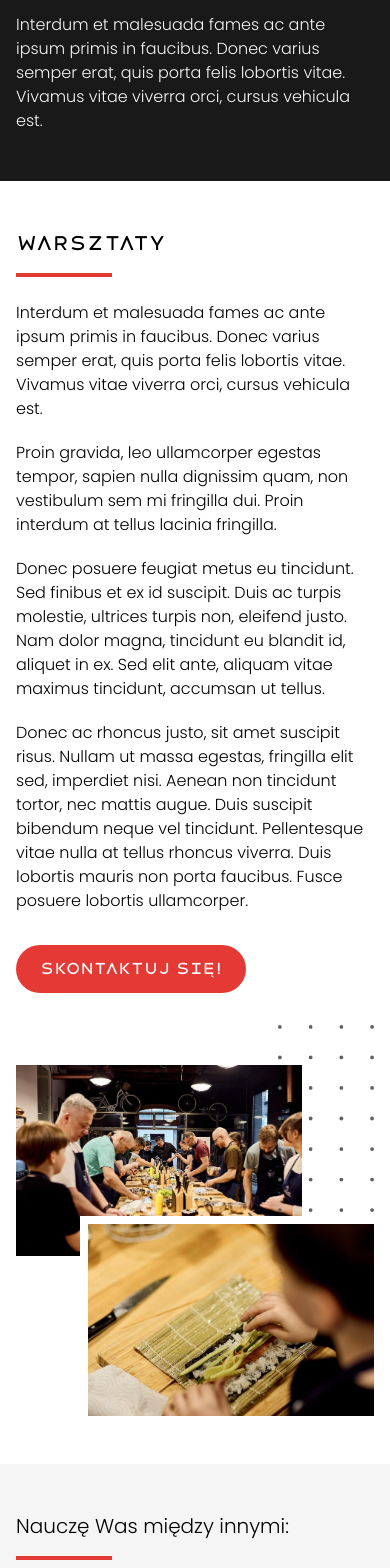
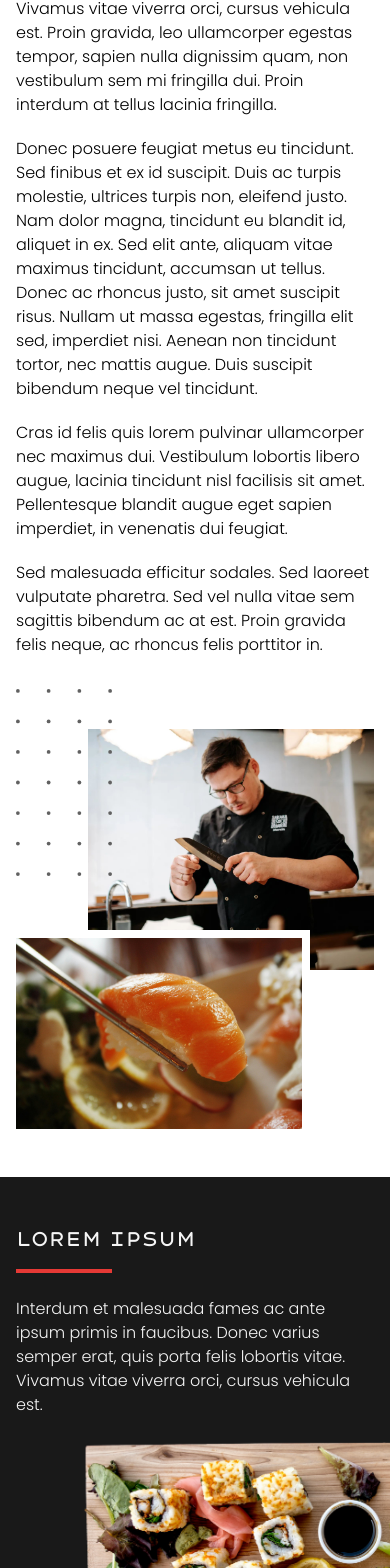
Before and after one commit to lukaszdzielo/marcin-podlinski, a Nuxt app: page / in a window 390 px wide. Shown: the part 195-1763 px from the top of the page. Built offline with nearby package versions, Linux system fonts and the light colour scheme.

Commit message:
update section select

```diff
--- a/components/Section-Aboutme.vue
+++ b/components/Section-Aboutme.vue
@@ -1,18 +1,35 @@
 <script>
-    export default {
-        data() {
-            return {
-                heading: 'O mnie',
-                padding: 'pt-6 sm:pt-8 md:pt-12 xl:pt-28 pb-6 sm:pb-10 md:pb-14 xl:pb-32',
-            }
-        }
+export default {
+    data() {
+        return {
+            heading: 'O mnie',
+            contentHTML: `<p>Interdum et malesuada fames ac ante ipsum primis in faucibus. Donec varius semper erat, quis porta felis lobortis vitae. Vivamus vitae viverra orci, cursus vehicula est. Proin gravida, leo ullamcorper egestas tempor, sapien nulla dignissim quam, non vestibulum sem mi fringilla dui. Proin interdum at tellus lacinia fringilla.</p><p>Donec posuere feugiat metus eu tincidunt. Sed finibus et ex id suscipit. Duis ac turpis molestie, ultrices turpis non, eleifend justo. Nam dolor magna, tincidunt eu blandit id, aliquet in ex. Sed elit ante, aliquam vitae maximus tincidunt, accumsan ut tellus. Donec ac rhoncus justo, sit amet suscipit risus. Nullam ut massa egestas, fringilla elit sed, imperdiet nisi. Aenean non tincidunt tortor, nec mattis augue. Duis suscipit bibendum neque vel tincidunt.</p><p>Cras id felis quis lorem pulvinar ullamcorper nec maximus dui. Vestibulum lobortis libero augue, lacinia tincidunt nisl facilisis sit amet. Pellentesque blandit augue eget sapien imperdiet, in venenatis dui feugiat.</p><p>Sed malesuada efficitur sodales. Sed laoreet vulputate pharetra. Sed vel nulla vitae sem sagittis bibendum ac at est. Proin gravida felis neque, ac rhoncus felis porttitor in.</p>`,
+        };
     }
+};
 </script>
 
 <template>
-    <section :class="[padding]">
-        <div class="container">
-            <heading :heading="heading" />
+    <section class="py-12 sm:py-14 md:py-16 lg:py-20 xl:py-24 xxl:py-28 xxl:pb-40">
+        <div class="container grid lg:grid-cols-2 gap-8 md:gap-12 xl:gap-20">
+            <div class="content-center lg:order-1">
+                <heading :heading="heading" />
+                <div v-html="contentHTML"></div>
+            </div>
+            <div class="grid grid-cols-5 content-center pointer-events-none select-none">
+                <div class="-me-6 ms:-me-8 md:-me-12 lg:-me-8 pointer-events-none z-10	">
+                    <img src="~/assets/img/section_dots.svg">
+                </div>
+                <div class="col-span-4
+                mt-10 sm:mt-16 md:mt-20 lg:mt-16">
+                    <img src="~/assets/img/aboutme/1.jpg">
+                </div>
+                <div class="col-span-4
+                    -mt-8 sm:-mt-12
+                    outline outline-8 outline-white">
+                    <img src="~/assets/img/aboutme/2.jpg">
+                </div>
+            </div>
         </div>
     </section>
 </template>
--- a/components/Section-Catering.vue
+++ b/components/Section-Catering.vue
@@ -22,12 +22,12 @@ export default {
                 text-white
                 font-display">Skontaktuj się!</a>
             </div>
-            <div class="grid grid-cols-5 content-center">
+            <div class="grid grid-cols-5 content-center pointer-events-none select-none">
                 <div class="col-span-4
                 mt-10 sm:mt-16 md:mt-20 lg:mt-16">
                     <img src="~/assets/img/catering/1.jpg">
                 </div>
-                <div class="-ms-6 ms:-ms-8 md:-ms-12 lg:-ms-8 pointer-events-none">
+                <div class="-ms-6 ms:-ms-8 md:-ms-12 lg:-ms-8">
                     <img src="~/assets/img/section_dots.svg">
                 </div>
                 <div class="col-span-4 col-start-2
--- a/components/Section-Cta.vue
+++ b/components/Section-Cta.vue
@@ -10,24 +10,24 @@ export default {
 </script>
 
 <template>
-    <section class="py-12 sm:py-14 md:py-16 lg:py-20 xl:py-24 xxl:py-28
+    <section class="mb-12 md:mb-20 lg:mb-0
+    py-12 sm:py-14 md:py-16 lg:py-20 xl:py-24 xxl:py-28
     bg-gray-900 text-gray-100">
         <div class="container grid grid-cols-6 gap-6 md:gap-12 xl:gap-20">
-            <div class="col-span-6 md:col-span-3 lg:col-span-4">
+            <div class="col-span-6 lg:col-span-4">
                 <heading :heading="heading" />
                 <p>{{ content }}</p>
             </div>
             <div class="relative
-                col-start-3 md:col-auto
-                -order-1 md:order-none
+                col-start-2
 				col-span-3 lg:col-span-2
 				h-full
-                -mt-16 -mt-24 md:m-0
-				pointer-events-none">
-                <img src="~/assets/img/section_cta_img.png" alt="Footer sushi" class="md:absolute
+                -mb-28 sm:-mb-32 md:-mb-40 lg:mb-0
+                pointer-events-none select-none">
+                <img src="~/assets/img/section_cta_img.png" alt="Footer sushi" class="lg:absolute
 						start-0
-						-top-1/2 lg:-top-3/4 xl:-top-full xxl:-top-[125%]
-						h-[160px] sm:h-[240px] md:h-[320px] xxl:h-[380px]
+						-top-1/2 lg:-top-3/4 xl:-top-full xxl:-top-[150%]
+						h-[200px] sm:h-[240px] md:h-[320px] xxl:h-[380px]
 						max-h-none
 						max-w-none">
             </div>
--- a/components/Section-Workshops.vue
+++ b/components/Section-Workshops.vue
@@ -22,12 +22,12 @@ export default {
                 text-white
                 font-display">Skontaktuj się!</a>
             </div>
-            <div class="grid grid-cols-5 content-center">
+            <div class="grid grid-cols-5 content-center pointer-events-none select-none">
                 <div class="col-span-4
                 mt-10 sm:mt-16 md:mt-20 lg:mt-16">
                     <img src="~/assets/img/workshops/1.jpg">
                 </div>
-                <div class="-ms-6 ms:-ms-8 md:-ms-12 lg:-ms-8 pointer-events-none">
+                <div class="-ms-6 ms:-ms-8 md:-ms-12 lg:-ms-8">
                     <img src="~/assets/img/section_dots.svg">
                 </div>
                 <div class="col-span-4 col-start-2
--- a/components/section-learn.vue
+++ b/components/section-learn.vue
@@ -11,6 +11,7 @@ export default {
 
 <template>
     <section class="lg:mt-24 xl:mt-16 xxl:mt-28
+    mb-20 lg:mb-0
     py-12 sm:py-14 md:py-16 lg:py-20 xl:py-24 xxl:py-28
         bg-gray-100">
         <div class="container grid lg:grid-cols-2 gap-12 xl:gap-20">
--- a/pages/index.vue
+++ b/pages/index.vue
@@ -3,7 +3,7 @@
 
 		<!-- <section-hero /> -->
 
-		<!-- <section-aboutme /> -->
+		<section-aboutme />
 
 		<section-cta />
 
```
Also changed, not shown: assets/img/aboutme/1.jpg (added), assets/img/aboutme/2.jpg (added).
